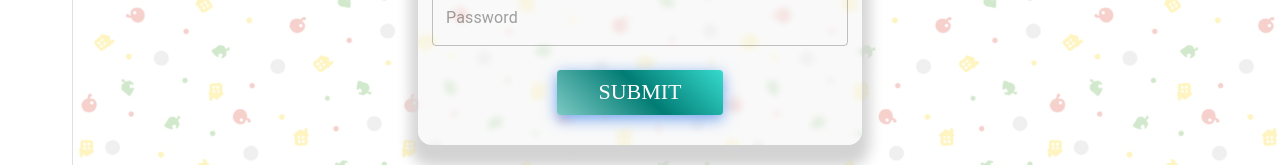
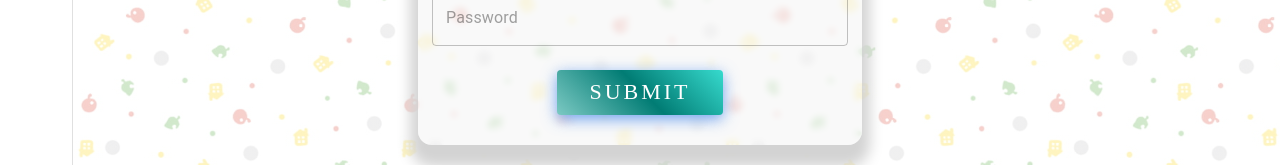
Before and after one commit to gregstead/island_assistant, a React (Create React App) app in the folder client/: page / in a window 1280 px wide. Shown: the part 559-724 px from the top of the page. Built offline with nearby package versions, Linux system fonts and the light colour scheme.

Commit message:
added letter spacing to button

```diff
--- a/client/src/components/Button/Button.css
+++ b/client/src/components/Button/Button.css
@@ -18,7 +18,7 @@
   font-size: 22px;
   font-weight: 300;
   font-kerning: none;
-  font-stretch:ultra-expanded;
+  letter-spacing: 3px;
   margin: 16px;
   moz-transition: all 0.4s ease-in-out;
   text-align: center;
```
